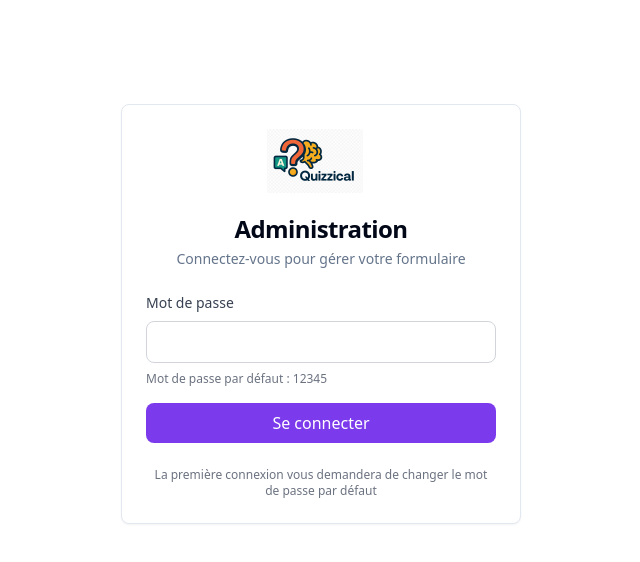
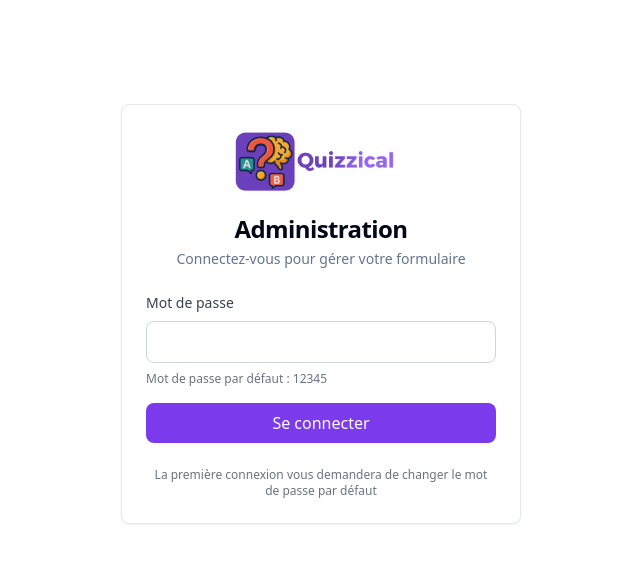
Before and after one commit to PinkFloyd1213/Quizzical, a React (Vite) app: page /admin in a window 1280 px wide. Shown: the top 562 px of the page, without its empty margins (319-959 px from the left). Built offline with nearby package versions, Linux system fonts and the light colour scheme.

Commit message:
Update site logo
Replace the existing logo with the new one across the site.

```diff
--- a/index.html
+++ b/index.html
@@ -1,9 +1,11 @@
+
 <!DOCTYPE html>
 <html lang="en">
   <head>
     <meta charset="UTF-8" />
     <meta name="viewport" content="width=device-width, initial-scale=1.0" />
     <title>Quizzical</title>
+    <link rel="icon" href="/lovable-uploads/7bc3deed-7736-467c-b3e6-c4701bc2f6fa.png" type="image/png">
   </head>
 
   <body>
--- a/src/components/admin/AdminLogin.tsx
+++ b/src/components/admin/AdminLogin.tsx
@@ -35,7 +35,7 @@ const AdminLogin: React.FC<AdminLoginProps> = ({
         <CardHeader className="space-y-1">
           <div className="flex items-center justify-center mb-4">
             <img
-              src="/lovable-uploads/1bbf8a9a-7b07-4e8b-b91c-346c8356ade6.png"
+              src="/lovable-uploads/7bc3deed-7736-467c-b3e6-c4701bc2f6fa.png"
               alt="Logo Quizzical"
               className="h-16 mr-3"
             />
--- a/src/components/landing/HeroSection.tsx
+++ b/src/components/landing/HeroSection.tsx
@@ -9,11 +9,10 @@ const HeroSection: React.FC = () => {
     <header className="mb-16 text-center">
       <div className="flex items-center justify-center mb-6">
         <img
-          src="/lovable-uploads/1bbf8a9a-7b07-4e8b-b91c-346c8356ade6.png"
+          src="/lovable-uploads/7bc3deed-7736-467c-b3e6-c4701bc2f6fa.png"
           alt="Logo Quizzical"
           className="h-24 mr-4"
         />
-        <h1 className="text-5xl font-bold bg-gradient-to-r from-violet-700 to-purple-500 text-transparent bg-clip-text">Quizzical</h1>
       </div>
       <h2 className="text-2xl text-gray-700 font-light max-w-2xl mx-auto mt-4">
         Créez des formulaires interactifs 100% locaux, sans serveur ni base de données
--- a/src/pages/Form.tsx
+++ b/src/pages/Form.tsx
@@ -12,7 +12,7 @@ const Form: React.FC = () => {
         <header className="mb-8 text-center flex flex-col items-center">
           <div className="flex items-center justify-center mb-4">
             <img
-              src="/lovable-uploads/1bbf8a9a-7b07-4e8b-b91c-346c8356ade6.png"
+              src="/lovable-uploads/7bc3deed-7736-467c-b3e6-c4701bc2f6fa.png"
               alt="Logo Quizzical"
               className="h-16 mr-3"
             />
```
Also changed, not shown: public/lovable-uploads/7bc3deed-7736-467c-b3e6-c4701bc2f6fa.png (added).
